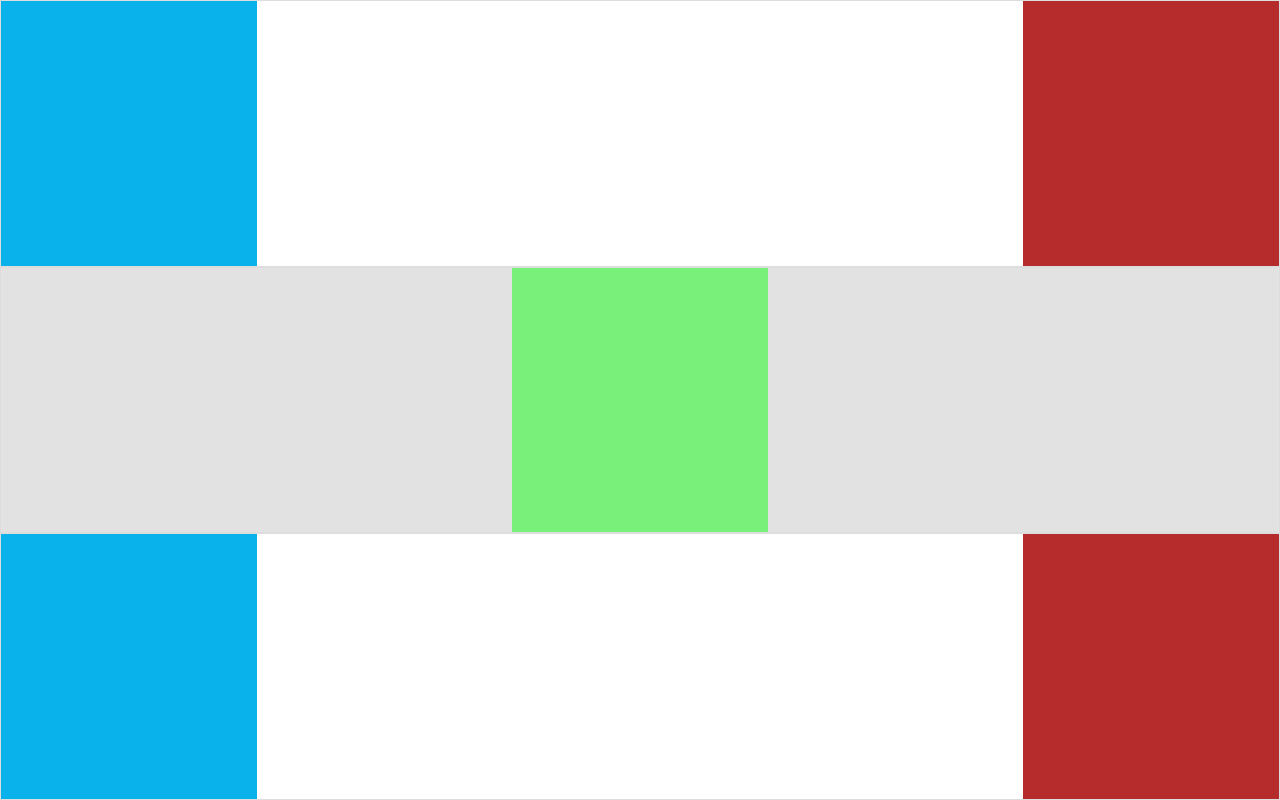
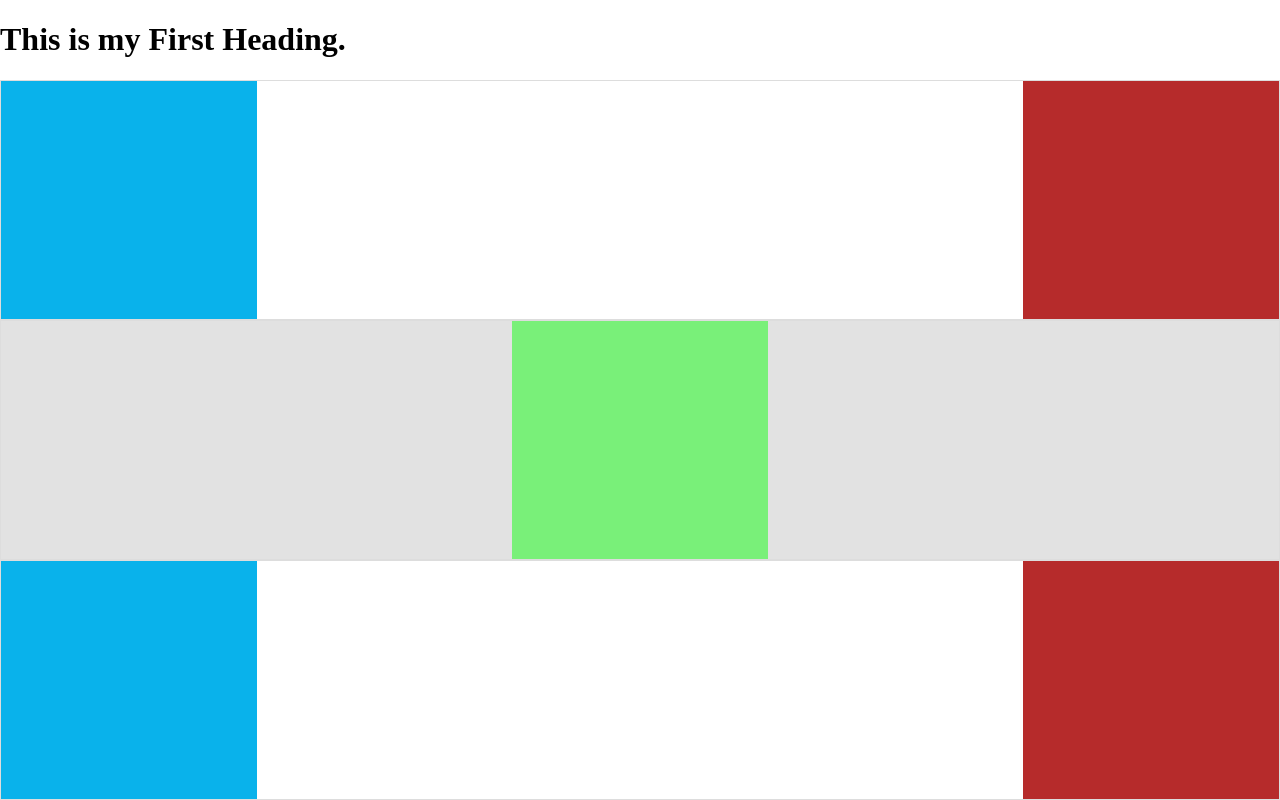
Before and after one commit to Itzuswa/Web-layout-program, a plain HTML site: page index.html in a window 1280 px wide. Drawn offline with Linux system fonts and the light colour scheme.

Commit message:
Added Heading Tag

```diff
--- a/index.html
+++ b/index.html
@@ -7,6 +7,7 @@
     <link rel="stylesheet" href="styles.css">
 </head>
 <body>
+    <h1>This is my First Heading.</h1>
     <div class="row left">
         <div class="box"></div>
         <div class="box"></div>
```
